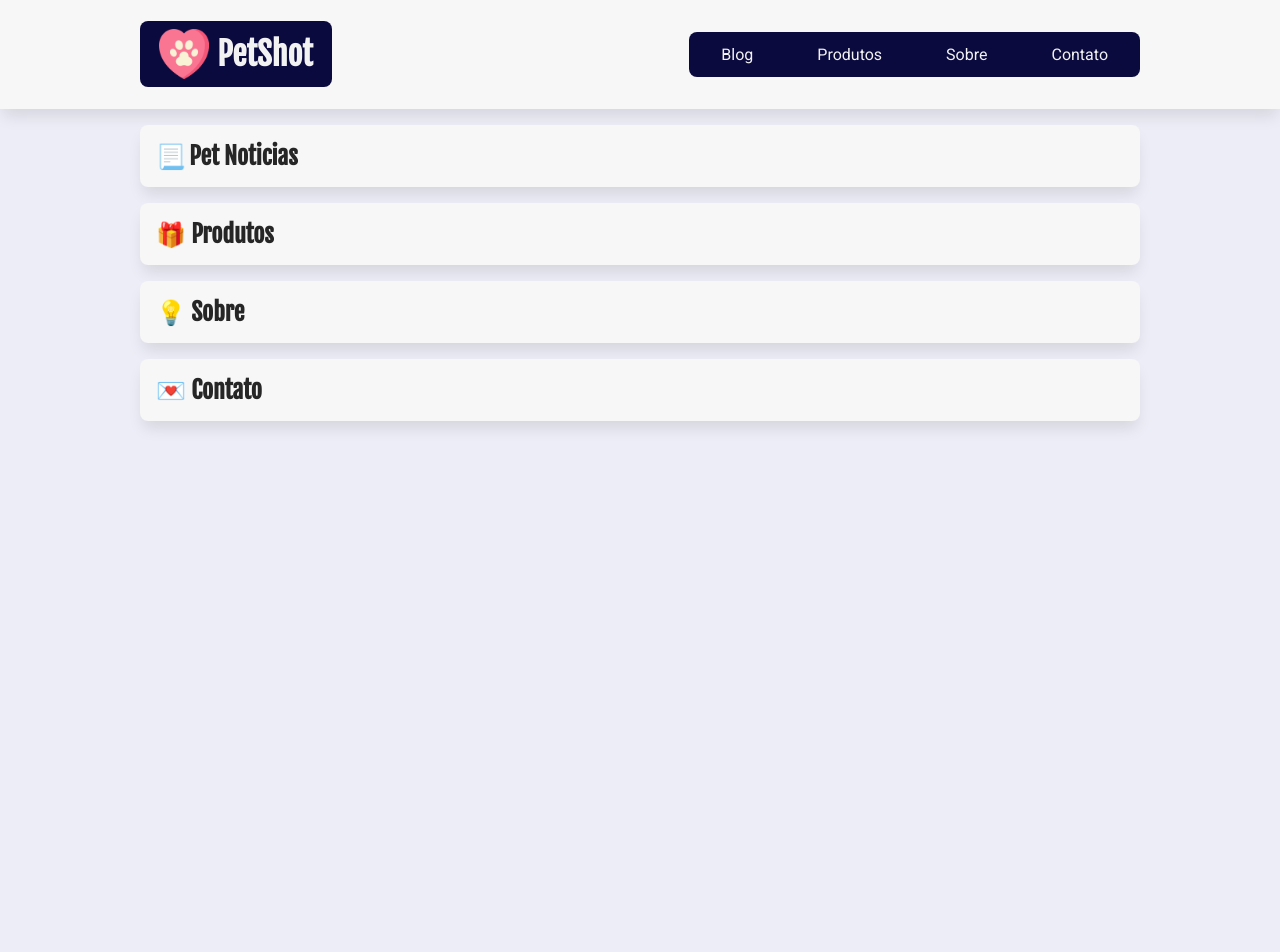
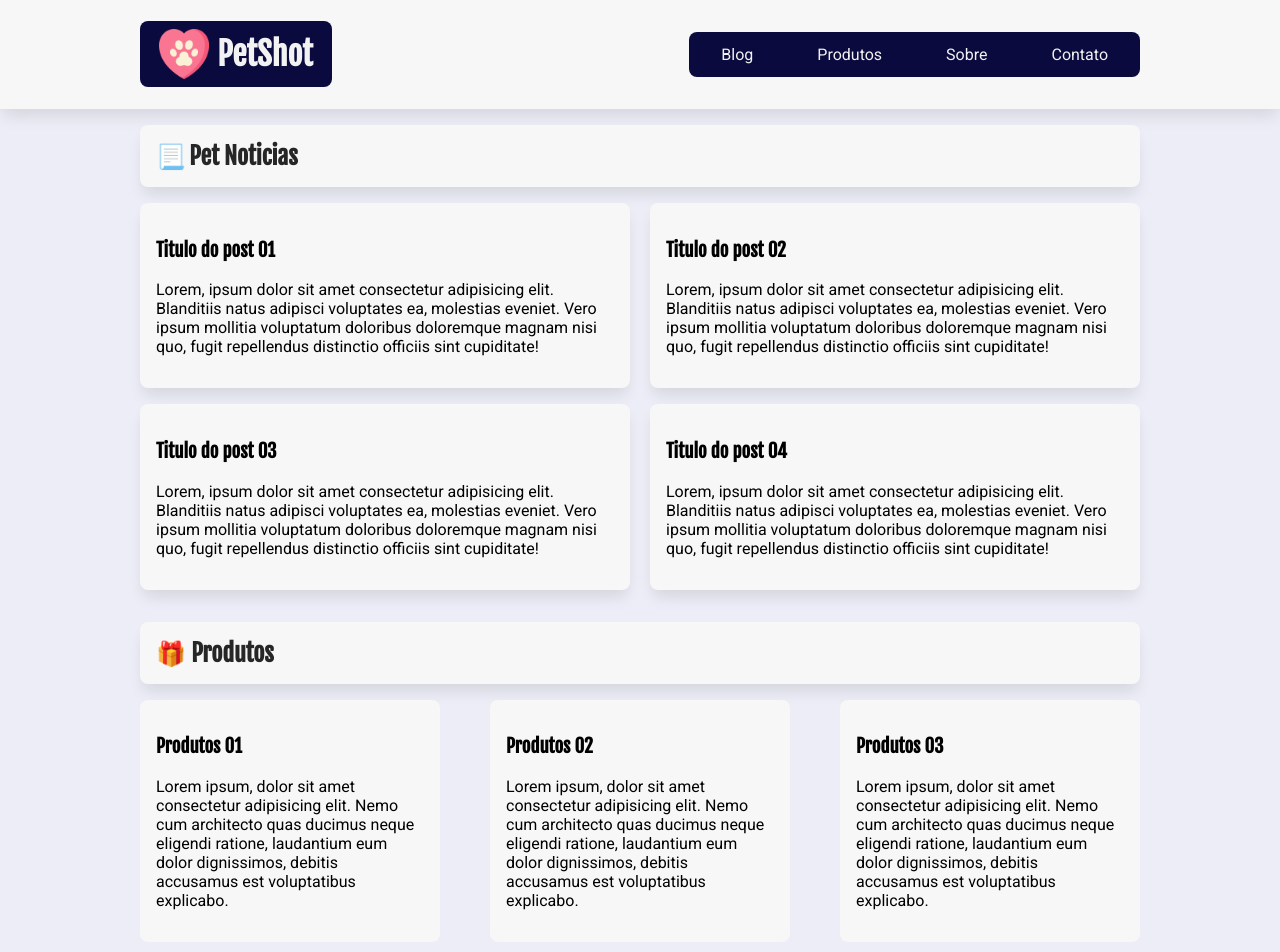
Before and after one commit to R0drigo-Pedroso/projeto-react-petshop, a React (Create React App) app: page / in a window 1280 px wide. Shown: the top 952 px of the page. Before the commit the page ends 800 px from the top, so only its background shows below. Built offline with nearby package versions, Linux system fonts and the light colour scheme.

Commit message:
SubComponents
Lista posts feito

```diff
--- /dev/null
+++ b/src/components/ListaPosts/ListaPosts.jsx
@@ -0,0 +1,49 @@
+import estilo from "./ListaPosts.module.css";
+
+const ListaPosts = () => {
+  return (
+    <div className={estilo.lista_posts}>
+      <article className={estilo.post}>
+        <h3>Titulo do post 01</h3>
+        <p>
+          Lorem, ipsum dolor sit amet consectetur adipisicing elit. Blanditiis
+          natus adipisci voluptates ea, molestias eveniet. Vero ipsum mollitia
+          voluptatum doloribus doloremque magnam nisi quo, fugit repellendus
+          distinctio officiis sint cupiditate!
+        </p>
+      </article>
+
+      <article className={estilo.post}>
+        <h3>Titulo do post 02</h3>
+        <p>
+          Lorem, ipsum dolor sit amet consectetur adipisicing elit. Blanditiis
+          natus adipisci voluptates ea, molestias eveniet. Vero ipsum mollitia
+          voluptatum doloribus doloremque magnam nisi quo, fugit repellendus
+          distinctio officiis sint cupiditate!
+        </p>
+      </article>
+
+      <article className={estilo.post}>
+        <h3>Titulo do post 03</h3>
+        <p>
+          Lorem, ipsum dolor sit amet consectetur adipisicing elit. Blanditiis
+          natus adipisci voluptates ea, molestias eveniet. Vero ipsum mollitia
+          voluptatum doloribus doloremque magnam nisi quo, fugit repellendus
+          distinctio officiis sint cupiditate!
+        </p>
+      </article>
+
+      <article className={estilo.post}>
+        <h3>Titulo do post 04</h3>
+        <p>
+          Lorem, ipsum dolor sit amet consectetur adipisicing elit. Blanditiis
+          natus adipisci voluptates ea, molestias eveniet. Vero ipsum mollitia
+          voluptatum doloribus doloremque magnam nisi quo, fugit repellendus
+          distinctio officiis sint cupiditate!
+        </p>
+      </article>
+    </div>
+  );
+};
+
+export default ListaPosts;
--- /dev/null
+++ b/src/components/ListaPosts/ListaPosts.module.css
@@ -0,0 +1,15 @@
+.lista_posts {
+    display: flex;
+    justify-content: space-between;
+    flex-wrap: wrap;
+}
+
+.post {
+    padding: 1rem;
+    width: 49%;
+    background-color: #f7f7f7;
+    box-shadow: var(--sombra-box);
+    border-radius: var(--borda-arredondada);
+    margin-bottom: 1rem;
+    transition: transform 300ms;
+}
--- a/src/pages/Home/Home.jsx
+++ b/src/pages/Home/Home.jsx
@@ -1,10 +1,15 @@
 /* Estilização Home */
 import estilo from "./Home.module.css";
+
+/* Componest */
+import ListaPosts from "../../components/ListaPosts/ListaPosts";
 
 const Home = () => {
   return (
     <section>
       <h2 className={estilo.titulo_secao}>Pet Noticias</h2>
+
+      <ListaPosts />
     </section>
   );
 };
--- a/src/pages/Produtos/Produtos.jsx
+++ b/src/pages/Produtos/Produtos.jsx
@@ -5,6 +5,35 @@ const Produtos = () => {
   return (
     <section>
       <h2 className={estilo.titulo_secao}>Produtos</h2>
+
+      <div className={estilo.produtos}>
+        <article>
+          <h3>Produtos 01</h3>
+          <p>
+            Lorem ipsum, dolor sit amet consectetur adipisicing elit. Nemo cum
+            architecto quas ducimus neque eligendi ratione, laudantium eum dolor
+            dignissimos, debitis accusamus est voluptatibus explicabo.
+          </p>
+        </article>
+
+        <article>
+          <h3>Produtos 02</h3>
+          <p>
+            Lorem ipsum, dolor sit amet consectetur adipisicing elit. Nemo cum
+            architecto quas ducimus neque eligendi ratione, laudantium eum dolor
+            dignissimos, debitis accusamus est voluptatibus explicabo.
+          </p>
+        </article>
+
+        <article>
+          <h3>Produtos 03</h3>
+          <p>
+            Lorem ipsum, dolor sit amet consectetur adipisicing elit. Nemo cum
+            architecto quas ducimus neque eligendi ratione, laudantium eum dolor
+            dignissimos, debitis accusamus est voluptatibus explicabo.
+          </p>
+        </article>
+      </div>
     </section>
   );
 };
```
